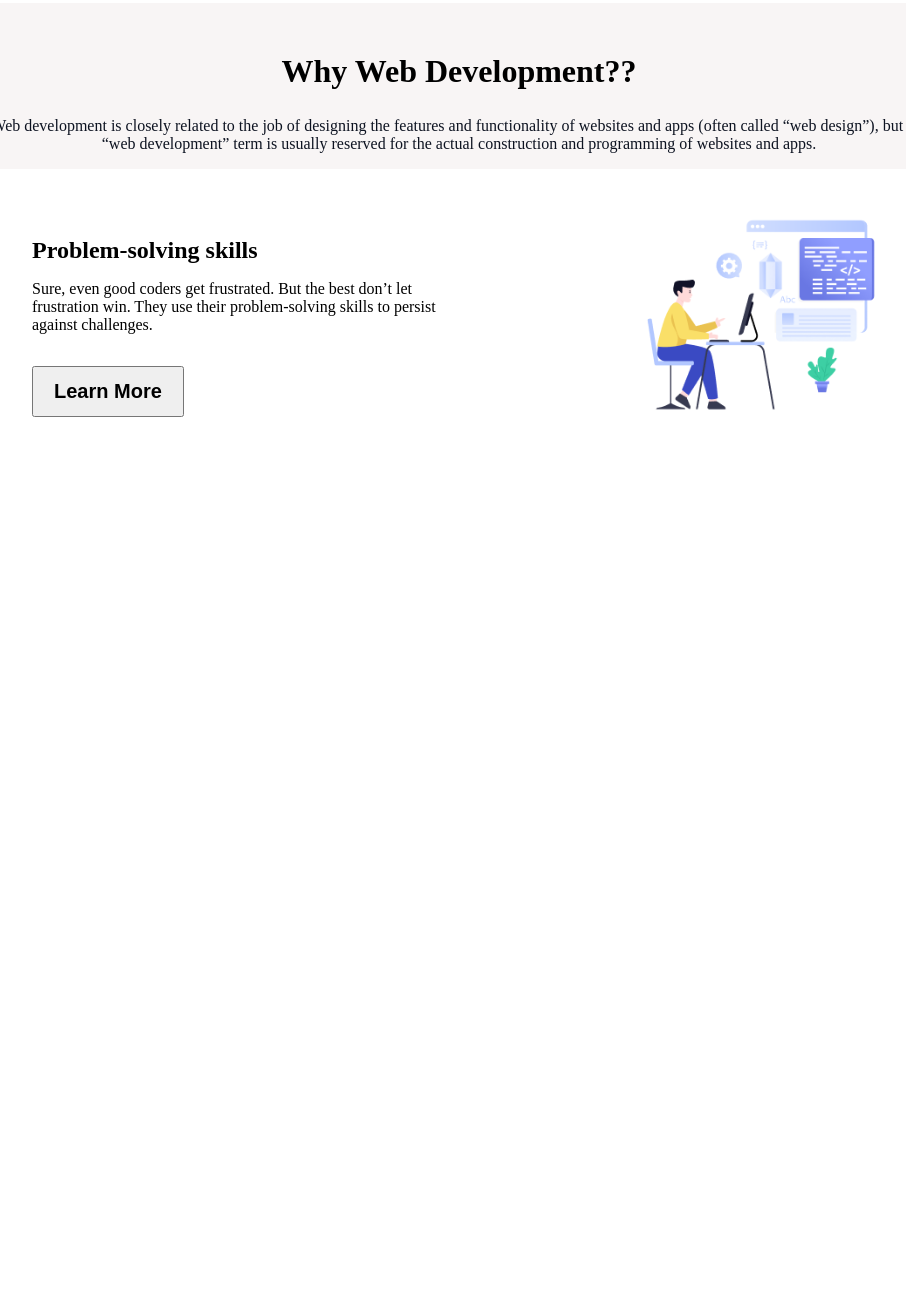
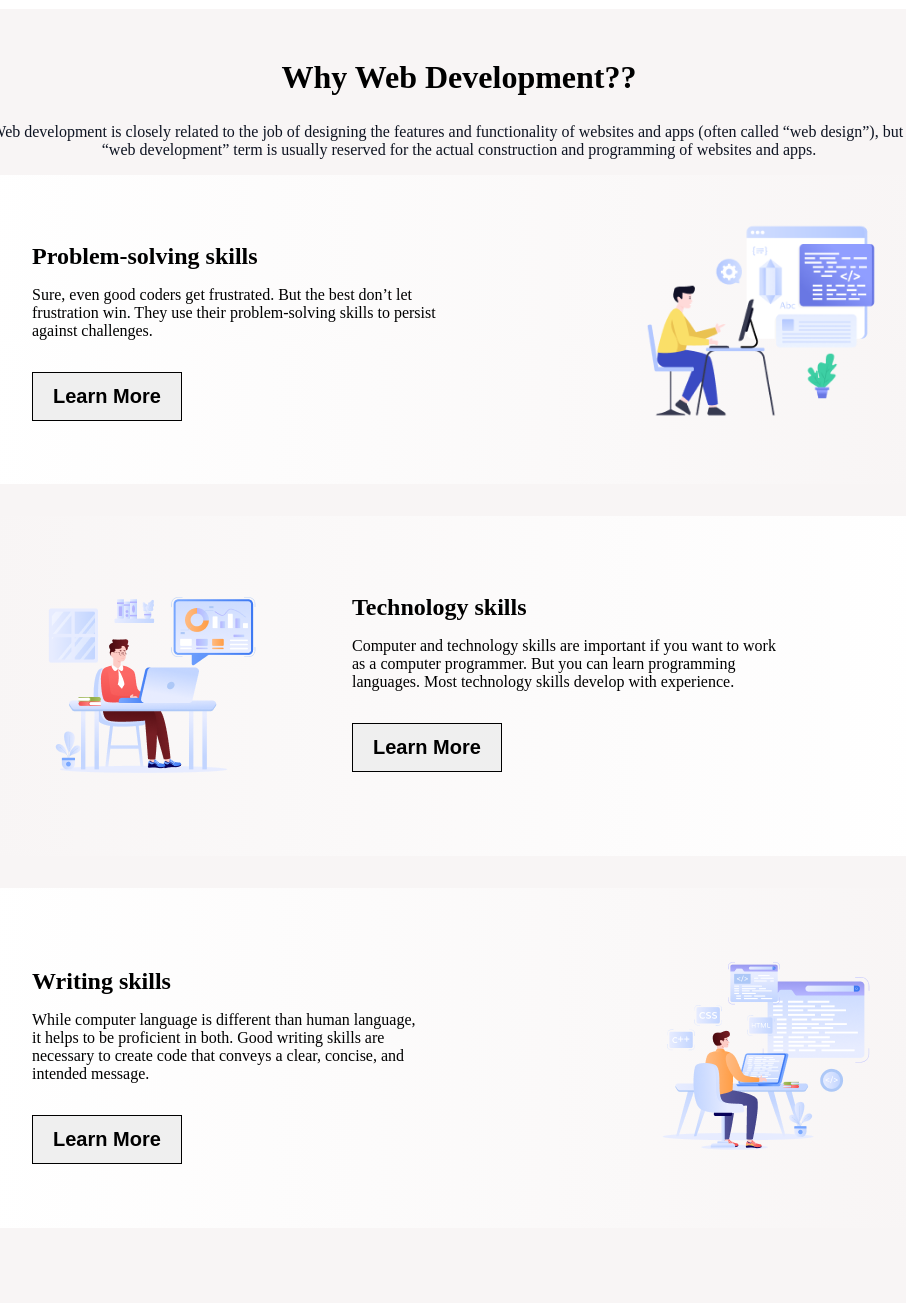
Before and after one commit to mdmishu199088/assignment-1, a plain HTML site: page index.html in a window 1280 px wide. Shown: the part 928-2234 px from the top of the page, without its empty margins (181-1087 px from the left). Before the commit the page ends 1414 px from the top, so only its background shows below. Drawn offline with nearby package versions, Linux system fonts and the light colour scheme; a web font is replaced by a local one.

Commit message:
add div one

```diff
--- a/index.html
+++ b/index.html
@@ -42,8 +42,27 @@
 
 
             <div class="world">
+                <div class="world-div1">
+                    <img src="assets/Group 3.png" alt="" class="world-image">
+                </div>
+                <div class="world-div2">
+                    <h2 class="world-heading">Technology skills</h2>
+                    <p class="world-paragraph">Computer and technology skills are important if you want to work as a computer programmer. But you can learn programming languages. Most technology skills develop with experience.</p>
+                    <button class="world-button">Learn More</button>
+                </div>
             </div>
-            <div class="system"></div>
+
+            <div class="system">
+                <div class="system-div1">
+                    <h2 class="system-heading">Writing skills</h2>
+                    <p class="system-paragraph">While computer language is different than human language, it helps to be proficient in both. Good writing skills are necessary to create code that conveys a clear, concise, and intended message.</p>
+                    <button class="system-button">Learn More</button>
+                </div>
+                <div class="system-div2">
+                    <img src="assets/Group 4.png" alt="" class="system-image">
+                </div>
+            </div>
+            <div class="for-margin-buttom"></div>
         </section>
        </div>
     </main>
--- a/style/index.css
+++ b/style/index.css
@@ -70,12 +70,13 @@ header{
 .extra{
     width: 1140px;
     margin: 0 auto;
-    background: rgb(248, 245, 245);
+    background: #f8f5f5;
     border-radius: 16px;
 }
 .web{
     width: 950px;
-    margin: auto;
+    margin: 80px auto;
+
 }
 .web-title{
     font-size: 32px;
@@ -96,6 +97,7 @@ header{
     background-color: #FFFFFF;
     gap: 100px;
     border-radius: 16px;
+    background-image: repeating-linear-gradient(to right,white ,#f8f5f5);
 }
 .change-div{
     margin: 48px;
@@ -118,5 +120,71 @@ header{
     font-size: 20px;
     font-weight: 600;
     padding: 12px 20px;
+    border: 1px solid;
 }
 /* **********code of extra-world *********** */
+.world{
+    display: flex;
+    gap: 32px;
+    background-color: #FFFFFF;
+    margin-top: 32px;
+    border-radius: 16px;
+    margin-bottom: 32px;
+    background-image: repeating-linear-gradient(to right,#f8f5f5,#FFFFFF);
+}
+.world-div1{
+   margin: 48px;
+}
+.world-div2{
+    margin-top: 58px;
+    margin-right: 150px;
+}
+.world-heading{
+    font-size: 24px;
+    font-weight: 700;
+    margin-bottom: 16px;
+}
+.world-paragraph{
+    font-size: 16px;
+    font-weight: 400;
+    margin-bottom: 32px;
+}
+.world-button{
+    font-size: 20px;
+    font-weight: 600;
+    padding: 12px 20px;
+    border: 1px solid;
+}
+/* ************ code of extra-system *************** */
+.system{
+    display: flex;
+    gap: 133px;
+    background-color: #FFFFFF;
+    border-radius: 16px;
+    background-image: repeating-linear-gradient(to right,white ,#f8f5f5);
+}
+.system-heading{
+    font-size: 24px;
+    font-weight: 700;
+    margin-bottom: 16px;
+}
+.system-paragraph{
+    font-size: 16px;
+    font-weight: 400;
+    margin-bottom: 32px;
+}
+.system-button{
+    font-size: 20px;
+    font-weight: 600;
+    padding: 12px 20px;
+    border: 1px solid;
+}
+.system-div1{
+    margin: 60px 48px;
+}
+.system-image{
+    margin: 48px;
+}
+.for-margin-buttom{
+    padding-bottom: 75px;
+}
```
